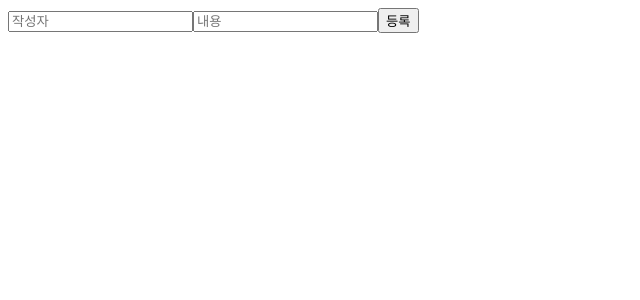
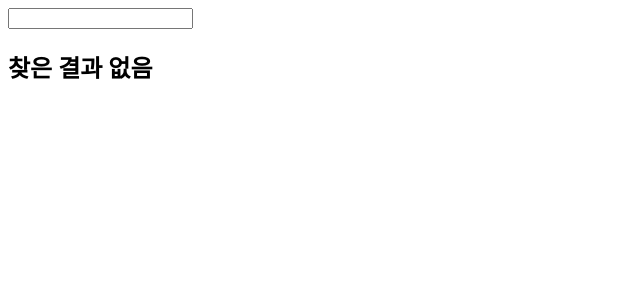
Before and after one commit to pse0515/react, a React (Vite) app: page / in a window 1280 px wide. Shown: the top 300 px of the page, without its empty margins (0-640 px from the left). Built offline with nearby package versions, Linux system fonts and the light colour scheme.

Commit message:
구조분해3

```diff
--- a/src/ch02/App02_3.jsx
+++ b/src/ch02/App02_3.jsx
@@ -48,6 +48,7 @@ function TodoList({todos}) {
     // 객체 -> <li> 변환
     return <ul>
         {
+            // 반복되는게 눈에 보이면 무조건 맵을 사용해서 코드짜기
             todos.map(todo => <li>내용: {todo.content} 작성일: {todo.writeDate}</li>)
         }
     </ul>
--- a/src/ch02/App02_4.jsx
+++ b/src/ch02/App02_4.jsx
@@ -61,6 +61,7 @@ function TodoList({todos}) {
     // 객체 -> <li> 변환
     return <ul>
         {
+            // 반복되는게 눈에 보이면 무조건 맵을 사용해서 코드짜기
             todos.map(todo => <li>작성자: {todo.writer} 내용: {todo.content} 작성일: {todo.writeDate}</li>)
         }
     </ul>
--- /dev/null
+++ b/src/ch02/Inputs.jsx
@@ -0,0 +1,24 @@
+import { useState } from "react";
+
+function Inputs() {
+    const [ fullName, setFullName ] = useState("");
+    const [ age, setAge ] = useState("");
+
+    const handleInputNameOnChange = (e) => {
+        setFullName(e.target.value);
+    }
+    const handleInputAgeOnChange = (e) => {
+        setAge(e.target.value);
+
+    }
+
+    return <>
+        <input type="text" onChange={handleInputNameOnChange} placeholder="이름" />
+        <input type="text" onChange={handleInputAgeOnChange} placeholder="나이" />
+        <h2>이름: { fullName }</h2>
+        <h2>나이: { age }</h2>
+    </>
+
+}
+
+export default Inputs;
--- /dev/null
+++ b/src/ch02/SearchName.jsx
@@ -0,0 +1,46 @@
+// input 하나를 만들고 입력된 이름과 값과 일치하는 나이를 h2 태그 안에 출력하시오
+// 이름이 없으면 '값 없음' 을 출력
+
+import { useState } from "react";
+
+function SearchName() {
+
+    const names = [
+        {   name: "김준일",
+            age: 32
+        },
+        {
+            name: "김준이",
+            age: 33
+        },
+        {   name: "김준삼",
+            age: 34
+        },
+    ];
+
+    const [ result, setResult ] = useState("찾은 결과 없음");
+    const [ inputValue, setInputValue ] = useState("");
+
+    const handleOnChange = (e) => {
+        setInputValue(e.target.value);
+        setResult("찾은 결과 없음");
+
+        for (let i = 0; i < names.length; i++) {
+            const profile = names[i];
+            if (profile.name === e.target.value) {
+                setResult(profile.age);
+                break;
+            }
+        }
+
+    };
+
+    return (
+        <>
+            <input type="text" value={inputValue} onChange={handleOnChange} />
+            <h2>{result}</h2>
+        </>
+    );
+}
+
+export default SearchName;
--- a/src/main.jsx
+++ b/src/main.jsx
@@ -6,6 +6,8 @@ import App02_2 from './ch02/App02_2';
 import App02_3 from './ch02/App02_3';
 import App02_4 from './ch02/App02_4';
 import App02_5 from './ch02/App02_5';
+import Inputs from './ch02/Inputs';
+import SearchName from './ch02/SearchName';
 
 const currentApp = "ch02";
 
@@ -16,8 +18,10 @@ const appObj = {
     ch02_3: <App02_3 />,
     ch02_4: <App02_4 />,
     ch02_5: <App02_5/>,
+    inputs: <Inputs />,
+    searchname: <SearchName />,
     counter: <Counter />,
 
 }
 
-createRoot(document.getElementById('root')).render(appObj.ch02_4);
+createRoot(document.getElementById('root')).render(appObj.searchname);
```
